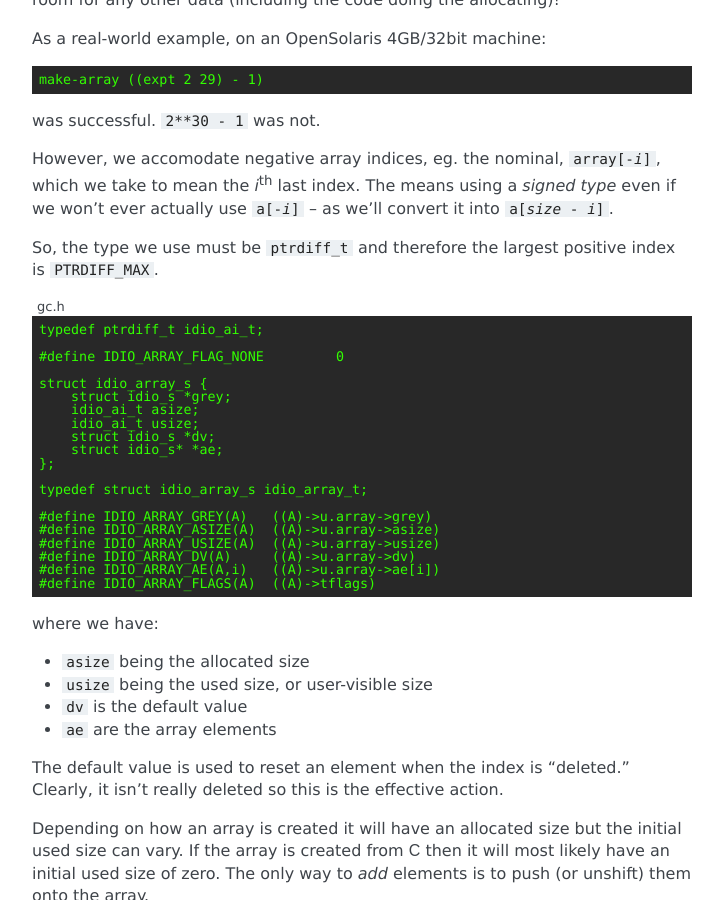
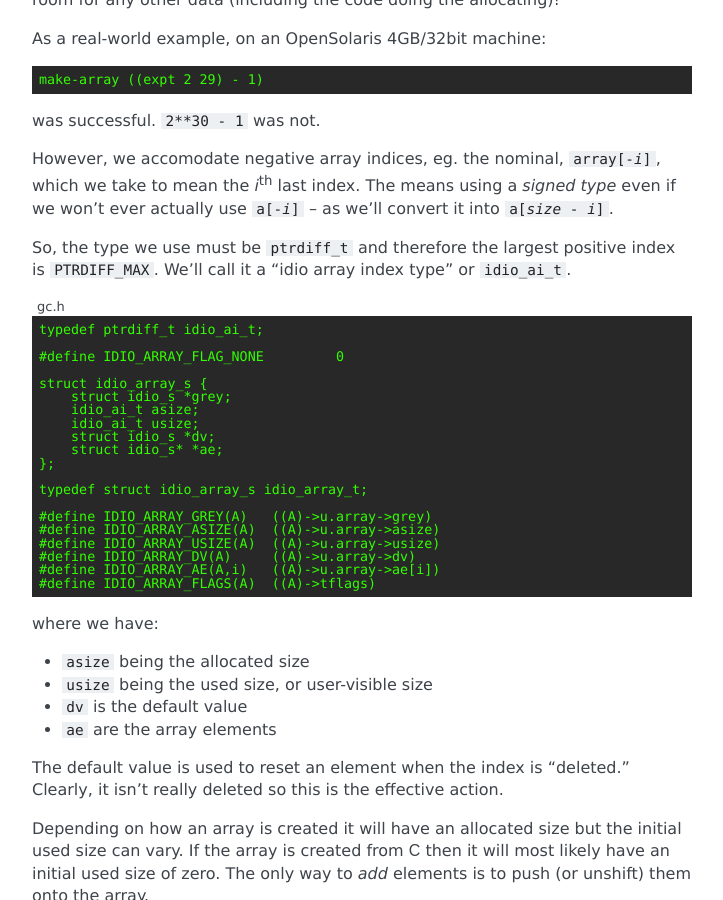
Before and after one commit to idio-lang/DIPS, a Sphinx documentation site: the page built from source/implementing-idio/compound-types/arrays.rst, in a window 1280 px wide and 900 px high, scrolled down 2007 px. Shown: the whole window, without its empty margins (258-981 px from the left). Built offline with Sphinx 7.4.7, drawn with Linux system fonts in a browser that asks for light colours; pages that are not in the unit, such as notebooks, are missing from menus; some of the changed lines change nothing that is shown.

Commit message:
compound-types/hash-tables

```diff
--- a/source/global.rst
+++ b/source/global.rst
@@ -46,6 +46,7 @@
 .. _Samba: https://www.samba.org/
 .. _SBCL: http://www.sbcl.org/
 .. _SRFI-14: https://srfi.schemers.org/srfi-14/srfi-14.html
+.. _SRFI-69: https://srfi.schemers.org/srfi-69/srfi-69.html
 .. _SRFI-95: https://srfi.schemers.org/srfi-95/srfi-95.html
 .. _SRFI: http://srfi.schemers.org
 .. _Scsh: https://scsh.net
--- a/source/glossary.rst
+++ b/source/glossary.rst
@@ -14,6 +14,16 @@
 	pronounced as a word, eg. laser.
 
 	See also :term:`initialism`.
+
+   association list
+
+        A list of the form:
+
+	.. code-block:: scheme
+
+	   ((key1 value1)
+	    (key2 value2)
+	    ...)
 
    CLOS
 
--- a/source/implementing-idio/compound-types/arrays.rst
+++ b/source/implementing-idio/compound-types/arrays.rst
@@ -141,7 +141,8 @@
 {i}]`.
 
 So, the type we use must be ``ptrdiff_t`` and therefore the largest
-positive index is ``PTRDIFF_MAX``.
+positive index is ``PTRDIFF_MAX``.  We'll call it a "idio array index
+type" or ``idio_ai_t``.
 
 .. code-block:: c
    :caption: gc.h
--- /dev/null
+++ b/source/implementing-idio/compound-types/hash-tables.rst
@@ -0,0 +1,427 @@
+.. include:: ../../global.rst
+
+***********
+Hash Tables
+***********
+
+Traditionally :lname:`Scheme` had no support for hash tables other
+than implementation-specific methods.  There are several SRFI_\ s to
+bridge that problem, notably SRFI-69_, Basic Hash Tables.
+
+Even SRFI-69 acknowledges that :lname:`Scheme` implementations almost
+certainly have some internal hash table functionality if only to
+support the notions of an environment (mapping variable names to
+values).  Whilst SRFI-69 is not reliant on that -- it uses vectors --
+you're left with a sense of "to implement hash tables first implement
+hash tables."
+
+In the meanwhile I read around the subject of `hash tables
+<https://en.wikipedia.org/wiki/Hash_table>`_ whereon I realised that I
+should have paid a bit more attention in school as open and closed
+addressing and coalesced hashing and any number of other concepts
+appeared before me.
+
+Of course, dizzy with excitement about the prospects, I made a
+terrible mistake: *I chose the wrong design*.  I picked on `coalesced
+hashing <https://en.wikipedia.org/wiki/Coalesced_hashing>`_ as it
+seemed quite neat, which it is.  What I didn't do is read or
+internalise the simple sentence under Performance: deletion may be
+hard.
+
+I have had no end of trouble with my implementation.  I need to scrap
+it and start again with something "better."
+
+In the meanwhile we have a working (-ish) implementation of coalesced
+hashing.
+
+Coalesced Hashing
+=================
+
+Broadly, instead of having all the values be in a linked list hanging
+off the bucket that is your hashed value, the "linked list" is
+embedded into the hash buckets in the form of a chain.
+
+Assuming no other entries: the first value to be hashed to bucket H
+goes in that bucket.  The second value to be hashed to bucket H can't
+go in that bucket (it is occupied) so it goes into the next unused
+bucket, say, J, and a "chain link" is put between the first value and
+the second, H links to J.  On lookup, once the hash bucket, H, for
+either is determined the code needs to walk along the chain links, H
+then J, to find which one is "equal to" the value.
+
+Suppose a third value hashes directly to J.  The second value requires
+shifting to another free bucket, K, say and the chain link from H now
+needs updating to K and then the third value can be placed in J.
+
+Similarly for deletion.  If we delete the first value then we need to
+bring the second value in that chain forward from K to H.  If it has
+been pointing to another value in the chain, L, say, in turn then that
+doesn't need to change as H links to L is fine.
+
+A further refinement is the addition of a cellar (although I decided
+to call it an attic) which is a splodge of free buckets, outside of
+the normal hashing space dedicated to cross-fire.  If hash values
+clash then use the cellar first.
+
+All of it doesn't sound too horrible but it's pretty mucky.  And I've
+had a lot of bugs.  It's been a... *learning* experience.
+
+Features
+========
+
+Dynamic
+-------
+
+Hash tables are, of course, dynamic and will grow (and possibly
+shrink) over time.
+
+Sentinel Values
+---------------
+
+We need some sentinel values:
+
+* ``#n`` is the not-a-key sentinel value
+
+  In other words you can't use ``#n`` as a key in a hash.
+
+* For a hash table of a given *allocation* :samp:`{size}` then the
+  end-of-chain marker is :samp:`{size} + 1`
+
+Hashing and Equivalence
+-----------------------
+
+We should (and, indeed, *require*) user-defined hashing and
+equivalence functions.
+
+By default the hashing and equivalence functions are written in
+:lname:`C`, as you might expect.  Internally, via some :lname:`C`
+macros, various hash tables are created with one of:
+
+.. parsed-literal::
+
+   IDIO_HASH_EQP (*size*)
+   IDIO_HASH_EQVP (*size*)
+   IDIO_HASH_EQUALP (*size*)
+
+which (should!) give the impression of setting the equivalence
+function to (the :lname:`C` implementation of) ``eq?``, ``eqv?`` or
+``equal?`` and all of them using the default :lname:`C` hashing
+function.
+
+You can access those :lname:`C` functions from :lname:`Idio` by
+passing the equivalent *symbol* as the equality function when you
+create a hash table with :samp:`make-hash [{equiv-func} [{hash-func}
+[{size}]]]`.  So :samp:`make-hash 'eq? #n 10` is the :lname:`Idio`
+version of :samp:`IDIO_HASH_EQP (10)` in :lname:`C` -- the ``#n`` for
+the hashing function means use the :lname:`C` default.
+
+As a slight distraction, :samp:`make-hash eq? #n 10` (ie. the function
+value for ``eq?`` is substituted as opposed to the symbol ``'eq?``)
+will ultimately perform the same thing except will require the
+relatively costly invocation of the :lname:`Idio` primitive ``eq?``
+from :lname:`C`
+
+However, for both the hashing and equivalence functions you can pass
+your own noting that:
+
+* the hashing function takes a single argument and should return a
+  number
+
+* the equivalence function should take two arguments and return ``#f``
+  or some other value
+
+String Keys
+-----------
+
+Or, rather, :lname:`C` string keys.  This is handy for symbols which
+are created from :lname:`C` strings but otherwise are not
+:lname:`Idio` values.  We need a special flag to say "don't treat this
+as an :lname:`Idio` value."
+
+Weak Keys
+---------
+
+This is an important concept to avoid circular loops.  It is also
+buggy, I'm sure.
+
+The problem is for the garbage collector.  Under normal circumstances,
+the GC iterates over the known root values and ticks off everything it
+sees.  Anything left over is no longer referenced by anything in the
+program and can be "collected."
+
+However, many subsystems like to keep track of objects they have seen.
+For example, there is a properties hash table associating properties
+with values -- the signature string associated with a function value,
+for example.
+
+To prevent the properties table itself being deleted we need to add it
+to the list of known roots and with the key into the properties table
+being the function value that means that the function value can never
+be collected -- something is always referring to it.
+
+Hence the concept of *weak keys* which are an instruction to the GC to
+**not** flag the *key* as having been "seen" from the root.  You can
+flag the *value* associated with the key as being seen (otherwise we'd
+garbage collect the properties themselves!).
+
+Subsequently, if the function value is still ultimately referred to
+from a root value then all is well and if the function value is no
+longer referred to from a root value then we don't keep it around
+artificially.
+
+This leaves a problem, however, in that the (now garbage collected)
+key is still in the properties hash.  We need a special hook in the GC
+to remove it from the properties hash at the time of collection (and,
+in a later cycle, collect the values previously associated with the
+key).
+
+Implementation
+--------------
+
+How big a hash table?
+
+We won't be having negative indexes into a hash table so the type is
+going to be a ``size_t``.  We'll call it an "idio hash index type" or
+``idio_hi_t``.
+
+.. code-block:: c
+   :caption: gc.h
+
+   typedef size_t idio_hi_t;
+
+   typedef struct idio_hash_entry_s {
+       struct idio_s *k;
+       struct idio_s *v;
+       idio_hi_t n;		/* next in chain */
+   } idio_hash_entry_t;
+
+   #define IDIO_HASH_FLAG_NONE		0
+   #define IDIO_HASH_FLAG_STRING_KEYS	(1<<0)
+   #define IDIO_HASH_FLAG_WEAK_KEYS	(1<<1)
+
+   typedef struct idio_hash_s {
+       struct idio_s *grey;
+       idio_hi_t size;
+       idio_hi_t mask;			/* bitmask for easy modulo arithmetic */
+       idio_hi_t count;			/* (key) count */
+       idio_hi_t start;			/* start free search */
+       int (*comp_C) (void *k1, void *k2);	/* C equivalence function */
+       idio_hi_t (*hash_C) (struct idio_s *h, void *k); /* C hashing function */
+       struct idio_s *comp;		/* user-supplied comparator */
+       struct idio_s *hash;		/* user-supplied hashing function */
+       idio_hash_entry_t *he;		/* a C array */
+   } idio_hash_t;
+
+   #define IDIO_HASH_GREY(H)		((H)->u.hash->grey)
+   #define IDIO_HASH_SIZE(H)		((H)->u.hash->size)
+   #define IDIO_HASH_MASK(H)		((H)->u.hash->mask)
+   #define IDIO_HASH_COUNT(H)		((H)->u.hash->count)
+   #define IDIO_HASH_START(H)		((H)->u.hash->start)
+   #define IDIO_HASH_COMP_C(H)		((H)->u.hash->comp_C)
+   #define IDIO_HASH_HASH_C(H)		((H)->u.hash->hash_C)
+   #define IDIO_HASH_COMP(H)		((H)->u.hash->comp)
+   #define IDIO_HASH_HASH(H)		((H)->u.hash->hash)
+   #define IDIO_HASH_HE_KEY(H,i)	((H)->u.hash->he[i].k)
+   #define IDIO_HASH_HE_VALUE(H,i)	((H)->u.hash->he[i].v)
+   #define IDIO_HASH_HE_NEXT(H,i)	((H)->u.hash->he[i].n)
+   #define IDIO_HASH_FLAGS(H)		((H)->tflags)
+
+Here we have:
+
+* ``size`` is the nominal hash size, 2\ :sup:`n`-1, plus the size of
+  the attic (since I was added it "on top") which I have made to be an
+  eighth of the nominal size
+
+  Given that the nominal size is a power of two then one eighth of
+  that is similarly easy to calculate.
+
+* ``mask``
+
+  I wondered about the cost of doing modulo arithmetic and decided
+  that I would set the nominal hash table size to be 2\ :sup:`n` for
+  some *n*.  The highest nominal index is then 2\ :sup:`n`-1.  This
+  means that the modulo arithmetic is simply the hashed value masked
+  by a series of low-order ones: 0xf, 0x1f, 0x3f, 0x7f, 0xff, ...
+
+* ``count`` is the number of keys in the hash table
+
+* ``start`` is a pointer into the attic as to where to start looking
+  for a free index
+
+  This is obviously a time/space trade-off which is only effective
+  when you start to get quite big hash tables with a large attic.
+  You're now saving the time spent starting at the top of the attic
+  looping over all the used slots you checked last time through.
+
+* ``comp_C`` is the :lname:`C` equivalence function pointer
+
+  It must be ``NULL`` to use an :lname:`Idio` equivalence function
+
+* ``hash_C`` is the :lname:`C` hashing function pointer
+
+  It must be ``NULL`` to use an :lname:`Idio` hashing function
+
+* ``comp`` is the :lname:`Idio` equivalence function
+
+* ``hash`` is the :lname:`Idio` hashing function
+
+Reading
+-------
+
+A useful reader format for static hash tables uses the tradition
+braces syntax common to many programming languages.
+
+``#{ ... }``
+
+The key-value tuples are read as :ref:`pairs`: :samp:`({key} &
+{value})`.
+
+``#{ (#\a & "apple") (#\p & "pear")}``
+
+The *value-index* operator, ``.`` works with hash tables:
+
+.. code-block:: console
+
+   Idio> ht := make-hash #n #n 4
+
+   Idio> ht.#\a = "apple"
+   Idio> ht.#\p = "pear"
+   Idio> ht
+   #{ (#\a & "apple")(#\p & "pear")}
+
+Writing
+-------
+
+Hash tables will use the ``#{ ... }`` reader format.
+
+Operations
+----------
+
+Above and beyond the normal hash table accessors there is a
+:lname:`Scheme`-ish functional feel.
+
+:samp:`hash? {value}`
+
+      is :samp:`{value}` a hash table?
+
+:samp:`make-hash [{equiv-func} [{hash-func} [{size}]]]`
+
+      create a :samp:`{size}` (default is 32) element hash using:
+
+      :samp:`{equiv-func}` if supplied or ``idio_equalp()`` if ``#n``
+
+      :samp:`{equiv-func}` can be one of the *symbols* ``eq?``,
+      ``eqv?`` or ``equal?``
+
+      :samp:`{hash-func}` if supplied or
+      ``idio_hash_default_hash_C()`` if ``#n``
+
+:samp:`hash-equivalence-function {hash}`
+
+      return the equivalence function being used for the hash table
+      :samp:`{hash}`
+
+:samp:`hash-hash-function {hash}`
+
+      return the hashing function being used for the hash table
+      :samp:`{hash}`
+
+      This returns ``#n`` for the :lname:`C` default hashing function.
+
+:samp:`hash-size {hash}`
+
+      return the number of elements in hash :samp:`{hash}`
+
+:samp:`hash-ref {hash} {key} [{default}]`
+
+      return the value at key :samp:`{key}` of hash :samp:`{hash}` or
+      :samp:`{default}` if it is not present
+
+      If no :samp:`{default}` is supplied then if :samp:`{key}` is not
+      present the ``^rt-hash-key-not-found`` condition will be raised.
+
+:samp:`hash-set! {hash} {key} {value}`
+
+      set the key :samp:`{key}` of hash :samp:`{hash}` to
+      :samp:`{value}`
+
+:samp:`hash-delete! {hash} {key}`
+
+      delete the key :samp:`{key}` from hash :samp:`{hash}`
+
+:samp:`hash-exists? {hash} {key}`
+
+      return ``#t`` if the key :samp:`{key}` exists in hash
+      :samp:`{hash}` or ``#f`` otherwise
+
+:samp:`hash-keys {hash}`
+
+      return a list of the keys of :samp:`{hash}`
+
+:samp:`hash-values {hash}`
+
+      return a list of the values of :samp:`{hash}`
+
+:samp:`alist->hash {assoc-list}`
+
+      return a hash table constructed from the entries in the
+      :term:`association list` :samp:`{assoc-list}`
+
+:samp:`hash-update! {hash} {key} {func} [{default}]`
+
+      set the key :samp:`{key}` of hash :samp:`{hash}` to the result
+      of calling :samp:`{func}` on the *existing value* associated
+      with :samp:`{key}` in :samp:`{hash}`
+
+      :samp:`{func}` should be a unary function (takes 1 argument!)
+
+      :samp:`{default}` serves the same purpose as for ``hash-ref``
+
+      It is approximately:
+
+      .. parsed-literal::
+
+	 hash-set! *hash* *key* (*func* (hash-ref *hash* *key* [*default*]))
+
+:samp:`hash-walk {hash} {func}`
+
+      :samp:`{hash}` will be iterated over in some order and
+      :samp:`{func}` will be called with each "key value" tuple
+
+      :samp:`{func}` should be a binary function (takes 2 arguments!)
+
+      :samp:`{func}` may modify or otherwise perturb :samp:`{hash}`
+
+:samp:`hash-fold {hash} {func} {val}`
+
+      :samp:`{hash}` will be iterated over in some order and
+      :samp:`{func}` will be called with each "key value *val*" tuple
+
+      :samp:`{func}` should be a ternary function (takes 3 arguments!)
+
+      The result of calling the function is the new :samp:`{val}` for
+      the next iteration.
+
+      :samp:`{func}` may modify or otherwise perturb :samp:`{hash}`
+
+      The return value is the result of the final call to
+      :samp:`{func}`.
+
+:samp:`copy-hash {hash} [{depth}]`
+
+      copy hash :samp:`{hash}`
+
+      :samp:`{depth}` can be the symbol ``'deep`` or ``'shallow``
+      where ``'deep`` will recursively copy the elements of
+      :samp:`{hash}` whereas ``'shallow`` will just reference the same
+      values as in :samp:`{hash}`
+
+:samp:`merge-hash! {hash1} {hash2}`
+
+      this is a destructive merge of the key-value tuples of
+      :samp:`{hash2}` into :samp:`{hash1}`
+
+Conditions
+----------
+
+``^rt-hash-error-key-not-found``
--- a/source/implementing-idio/compound-types/pairs-and-lists.rst
+++ b/source/implementing-idio/compound-types/pairs-and-lists.rst
@@ -1,4 +1,6 @@
 .. include:: ../../global.rst
+
+.. _pairs:
 
 ***************
 Pairs and Lists
--- a/source/implementing-idio/simple-types/symbols-and-keywords.rst
+++ b/source/implementing-idio/simple-types/symbols-and-keywords.rst
@@ -4,7 +4,7 @@
 Symbols and Keywords
 ********************
 
-
+.. _symbols:
 
 Symbols
 =======
--- a/source/scheme/scheme-basics.rst
+++ b/source/scheme/scheme-basics.rst
@@ -443,7 +443,6 @@
 In the meanwhile, things like hash tables are nice to have so a suite
 of "implemented in :lname:`Scheme`" examples have been created under
 the banner of *Scheme Requests For Implementations*, aka. SRFI_\ s.
-Yes, hash tables written using lists.
 
 Evaluation Model
 ================
```
